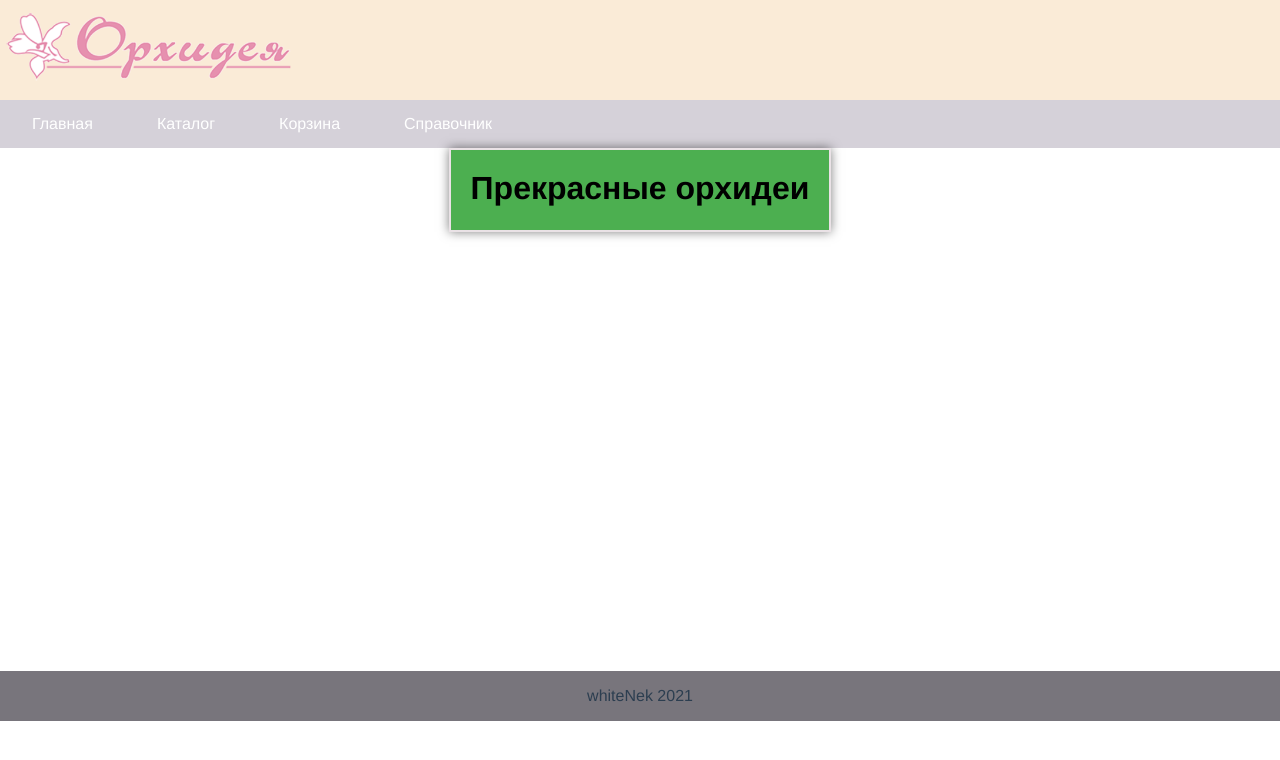
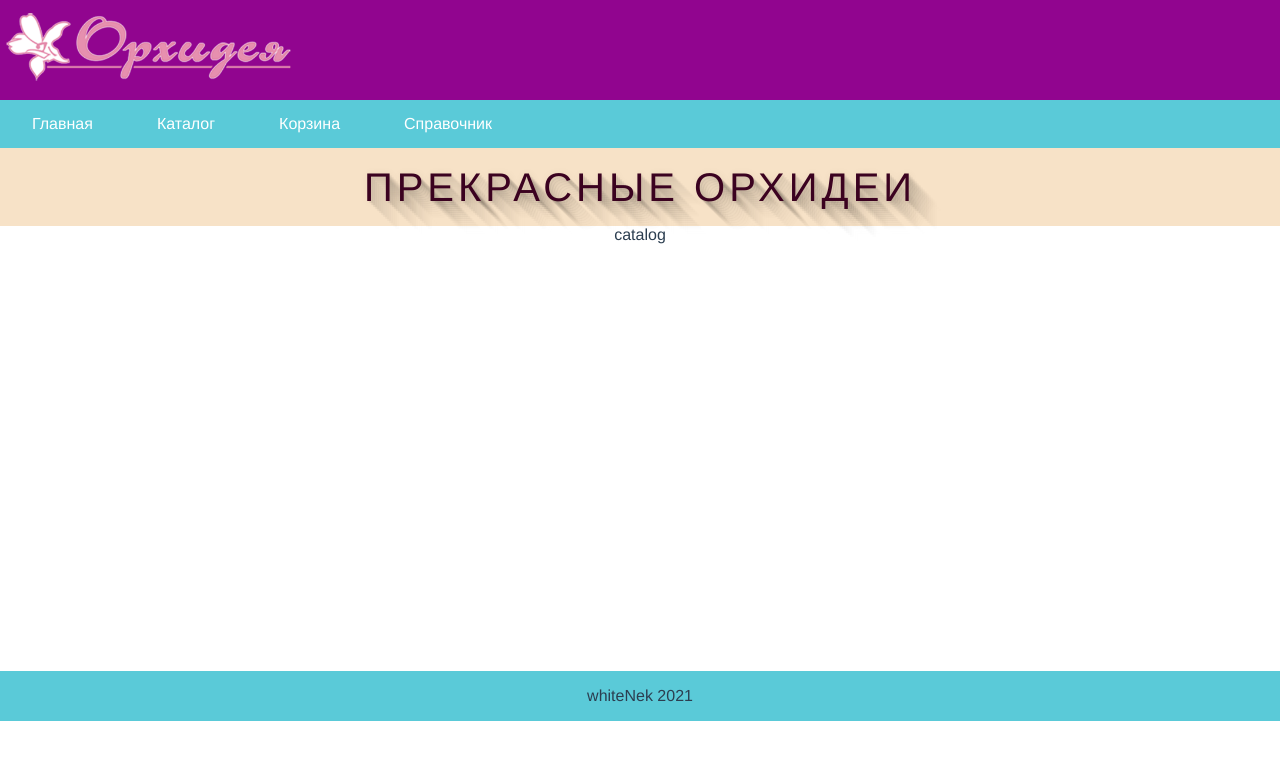
Before and after one commit to WhiteNik16/OrchidShop, a Vue app: page / in a window 1280 px wide. Shown: the top 760 px of the page. Built offline with nearby package versions, Linux system fonts and the light colour scheme.

Commit message:
Add files via upload

```diff
--- a/src/assets/styles/adminpage.scss
+++ b/src/assets/styles/adminpage.scss
@@ -8,7 +8,7 @@
   flex-direction: column;
   justify-content: space-between;
   font-size: 20px;
-  align-items: flex-start;
+
   max-width: 100%;
   max-height: 100%;
 
--- a/src/assets/styles/footer.scss
+++ b/src/assets/styles/footer.scss
@@ -2,6 +2,6 @@
 
   width: 100%;
   align-content: last;
-  background-color: #78757c;
+  background-color: #5acad8;
 
 }
--- a/src/assets/styles/header.scss
+++ b/src/assets/styles/header.scss
@@ -6,7 +6,7 @@
   width: 100%;
   height: 100px;
 
-  background-color: antiquewhite;
+  background-color: #91058f;
 }
 .logo-img{
   height:90px ;
--- a/src/assets/styles/main-page.scss
+++ b/src/assets/styles/main-page.scss
@@ -1,22 +1,45 @@
 .v-main-page {
-  flex: 1 1 auto;
+  flex:1 1 auto;
   display: flex;
-  justify-content: center;
+  justify-content: flex-start;
+  flex-direction: column;
+  &__catalog{
 
+  }
 }
 .v-main-page__title{
-  background-color: #4CAF50;
-  display: flex;
-  justify-content: center;
-  border: 2px solid #eae2e6;
-  max-width: 60%;
-  max-height: 80px;
-  box-shadow: 0 0 10px rgba(0,0,0,0.5);
+  background: #F7E2C7;
+  text-align: center;
 
 }
 .v-main-page__title-text{
 
-  color: black;
-  margin: 20px;
+  color: #3b0220;
+  line-height: 1.2;
+  margin: 15px 0;
+  font-size: 40px;
+  font-weight: lighter;
+  letter-spacing: .1em;
+  text-transform: uppercase;
+  text-shadow: 1px 1px 8px rgba(0, 0, 0, .08),
+  2px 2px 1px rgba(0, 0, 0, .075),
+  4px 4px 1px rgba(0, 0, 0, .07),
+  6px 6px 1px rgba(0, 0, 0, .065),
+  8px 8px 1px rgba(0, 0, 0, .06),
+  10px 10px 1px rgba(0, 0, 0, .055),
+  12px 12px 1px rgba(0, 0, 0, .05),
+  14px 14px 1px rgba(0, 0, 0, .045),
+  16px 16px 1px rgba(0, 0, 0, .04),
+  18px 18px 1px rgba(0, 0, 0, .035),
+  20px 20px 1px rgba(0, 0, 0, .03),
+  22px 22px 1px rgba(0, 0, 0, .025),
+  24px 24px 1px rgba(0, 0, 0, .02),
+  26px 26px 1px rgba(0, 0, 0, .015),
+  28px 28px 1px rgba(0, 0, 0, .01),
+  30px 30px 1px rgba(0, 0, 0, .005),
+  32px 32px 1px rgba(0, 0, 0, .0025),
+  34px 34px 1px rgba(0, 0, 0, .002),
+  36px 36px 1px rgba(0, 0, 0, .0015),
+  38px 38px 1px rgba(0, 0, 0, .001);
 
 }
--- a/src/assets/styles/navbar.scss
+++ b/src/assets/styles/navbar.scss
@@ -1,7 +1,7 @@
 
 .v-nav-bar{
   display: flex;
-  background-color: #d5d1d9;
+  background-color: #5acad8;
   flex-wrap: nowrap;
   align-content: center;
 
@@ -25,11 +25,11 @@
 
 }
 .btn_link:hover{
-
-  background-color: #4CAF50;
+  color: #0a0a0e;
+  background-color: #90f6dd;
 }
 .btn_link:active{
-  background-color: #0a0a0e;
+  background-color: white;
 
 
 }
--- a/src/assets/styles/pageinfo.scss
+++ b/src/assets/styles/pageinfo.scss
@@ -1,6 +1,7 @@
 .v-page-info-main{
   height: 610px;
   background: #9fa9ff;
+  text-indent: 30px;
 }
 .v-page-info{
   display: table ;
@@ -21,7 +22,12 @@
 height: 550px;
     margin-left: 10px;
   }
-
+  &__text_2{
+  margin-left: 250px;
+    text-align: start;
+    width: 70%;
+    font-size: 20px;
+  }
 
 
 }
--- a/src/components/adminpage/v-admin-page.vue
+++ b/src/components/adminpage/v-admin-page.vue
@@ -20,9 +20,9 @@
 
  <div>
    <p>Фото:<input type="file" id="file" ref="file" v-on:change="handleFileUploud()" /></p>
+   <button class="btn_submit " @click="submitFile()">Добавить</button>
+ </div>
 
- </div>
-  <button class="btn_submit" @click="submitFile()">Добавить</button>
 </div>
 </template>
 
--- a/src/components/catalog/v-catalog-item.vue
+++ b/src/components/catalog/v-catalog-item.vue
@@ -1,6 +1,6 @@
 <template>
 <div>
-
+catalog
 </div>
 </template>
 
--- a/src/components/directory/childdir/v-page2.vue
+++ b/src/components/directory/childdir/v-page2.vue
@@ -1,6 +1,18 @@
 <template>
-  <div>
+  <div class="v-page-info-main">
+    <h2>Как создать коллекцию орхидей?</h2>
+    <div class="v-page-info">
 
+      <div class="v-page-info__block">
+      <div class="v-page-info__text_2">
+
+      <p>Множество изысканных гибридов могут стать началом для коллекции и увлечения длиною в жизнь - ведь желанным экспонатом может быть каждый из ста тысяч сортов, созданных во всем мире на сегодняшний день. В зависимости от условий можно будет подобрать себе экземпляр из числа наиболее популярных.</p>
+      <p>В настоящее время широкую популярность среди цветоводов приобрел фаленопсис. Эта экзотического вида орхидея относится к группе комнатных растений, выращивание которых под силу начинающему любителю цветоводу. Следующим видом орхидеи может быть дендробиум нобиле, цветущий маленькими букетиками на утолщенных стеблях или теневыносливый пафиопедиллюм. Если в комнате прохладно, можно завести орхидею мильтонию. Обратите внимание на камбрии, которых в природе просто не существует, они выведены специально для домашних коллекций, поэтому растения эти очень неприхотливы.</p>
+      <p>Более изысканные коллекционные орхидеи - природные виды, обычно приобретают на специализированных фермах, питомниках или у серьёзных коллекционеров. Возможно они не такие яркие и зрелищные, как гибриды, но их создала сама природа - в этом то их прелесть. Все виды совершенно не похожи друг на друга. Да что там виды! Среди цветков на одной ветке невозможно найти два совершенно одинаковых.</p>
+        <p>Цветущая комнатная орхидея изысканностью своих форм, чистыми оттенками облагораживает облик дома в течение всего года. Красочная гамма растений просто неисчерпаема. Окраска лепестков варьируется от белого, далее розового, красного, оранжевого, коричневого, даже черно-пурпурного. Встречаются цветки у орхидеи, словно высеченные из мрамора, отлитые из воска, шелковистые, искрящиеся, хрустальные...</p>
+      </div>
+      </div>
+    </div>
   </div>
 </template>
 
--- a/src/components/directory/v-directory.vue
+++ b/src/components/directory/v-directory.vue
@@ -4,7 +4,7 @@
  <div class="v-directory-list">
 
   <router-link :to="{name:'page1'}"> <p class="v-directory-list">Что такое орхидея?</p> </router-link>
-   <router-link :to="{name:'page2'}"> <p class="v-directory-list" >2</p> </router-link>
+   <router-link :to="{name:'page2'}"> <p class="v-directory-list" >Как создать коллекцию орхидей?</p> </router-link>
    <router-link :to="{name:'page3'}"> <p class="v-directory-list" >3</p> </router-link>
    <router-link :to="{name:'page4'}"> <p class="v-directory-list" >4</p> </router-link>
    <router-link :to="{name:'page5'}"> <p class="v-directory-list" > 5</p> </router-link>
--- a/src/components/v-main-page/v-main-page.vue
+++ b/src/components/v-main-page/v-main-page.vue
@@ -2,18 +2,25 @@
 <div class="v-main-page">
 
   <div class="v-main-page__title">
-  <h1 class="v-main-page__title-text">{{title}}</h1>
+    <h1 class="v-main-page__title-text"><span>{{title}}</span></h1>
   </div>
-
+  <div class="v-main-page__catalog">
+  <v-catalo-item/>
+  </div>
 </div>
 </template>
 
 <script>
+import vCataloItem from '../catalog/v-catalog-item'
 export default {
+  components:{
+    vCataloItem
+  },
   data(){
     return{
       title: 'Прекрасные орхидеи'
     }
+
   }
 }
 </script>
```
